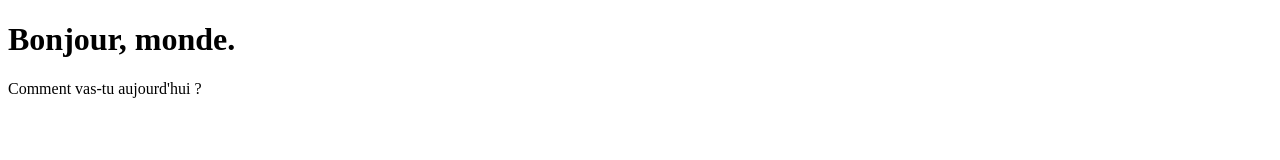
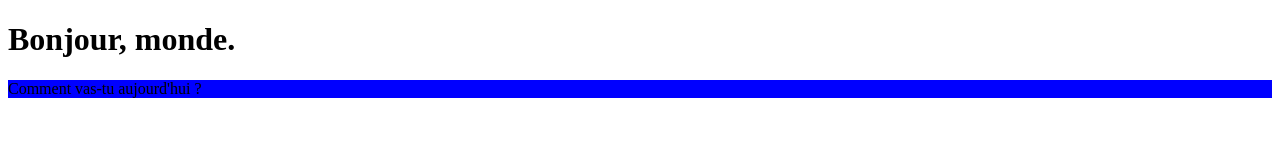
Before and after one commit to Syny5/Openclassroom-exo, a plain HTML site: page index.html in a window 1280 px wide. Drawn offline with Linux system fonts and the light colour scheme.

Commit message:
Ajout du fichier CSS

```diff
--- a/index.html
+++ b/index.html
@@ -3,6 +3,7 @@
   <head>
     <meta charset="utf-8">
     <title>Titre de l'exercice</title>
+    <link rel="stylesheet" href="style.css">
   </head>
   <body>
       <h1>Bonjour, monde.</h1>
--- /dev/null
+++ b/style.css
@@ -0,0 +1,3 @@
+p{
+background-color: blue;
+}
```
